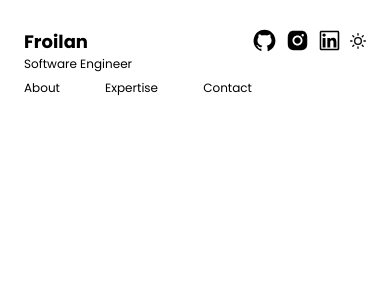
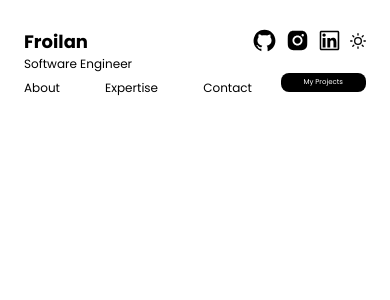
Before and after one commit to uaenaaaa/my-website, a Next.js app: page / in a window 390 px wide. Shown: the top 300 px of the page. Built offline with nearby package versions, Linux system fonts and the light colour scheme.

Commit message:
addded cta for small screen

```diff
--- a/app/components/NavigationBar/NavBarSmall.tsx
+++ b/app/components/NavigationBar/NavBarSmall.tsx
@@ -2,6 +2,7 @@ import React from 'react'
 import Logo from '../Logo'
 import Links from '../Links/Links'
 import Socials from '../Socials/Socials'
+import Button from '../Button'
 
 const NavBarSmall = () => {
   return (
@@ -27,10 +28,13 @@ const NavBarSmall = () => {
         <div className='
           w-[35%]
           flex
+          flex-col
           justify-center
-          items-center
+          items-end
+          gap-5
         '>
           <Socials />
+          <Button className='rounded-lg w-3/4 text-white text-[7px] bg-black p-1' text='My Projects'/>
         </div>
       </div>
     </>
```
